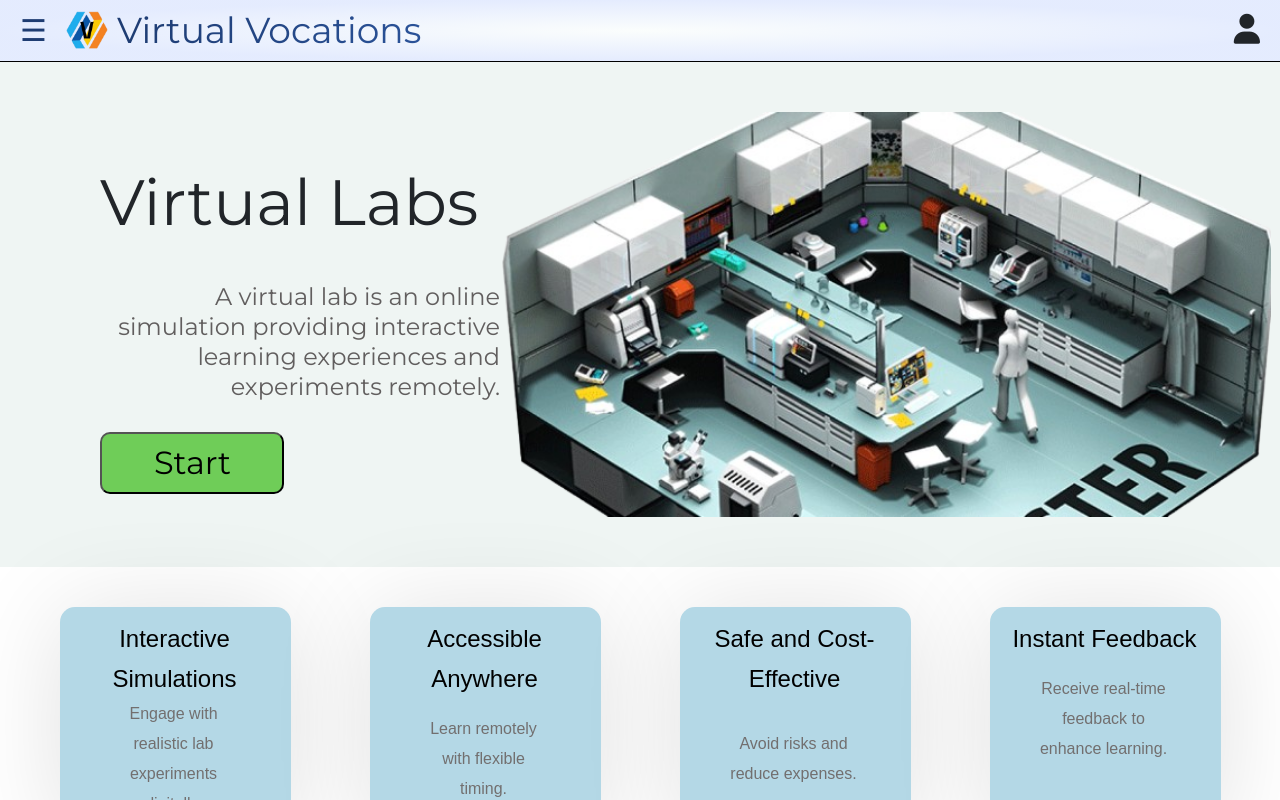
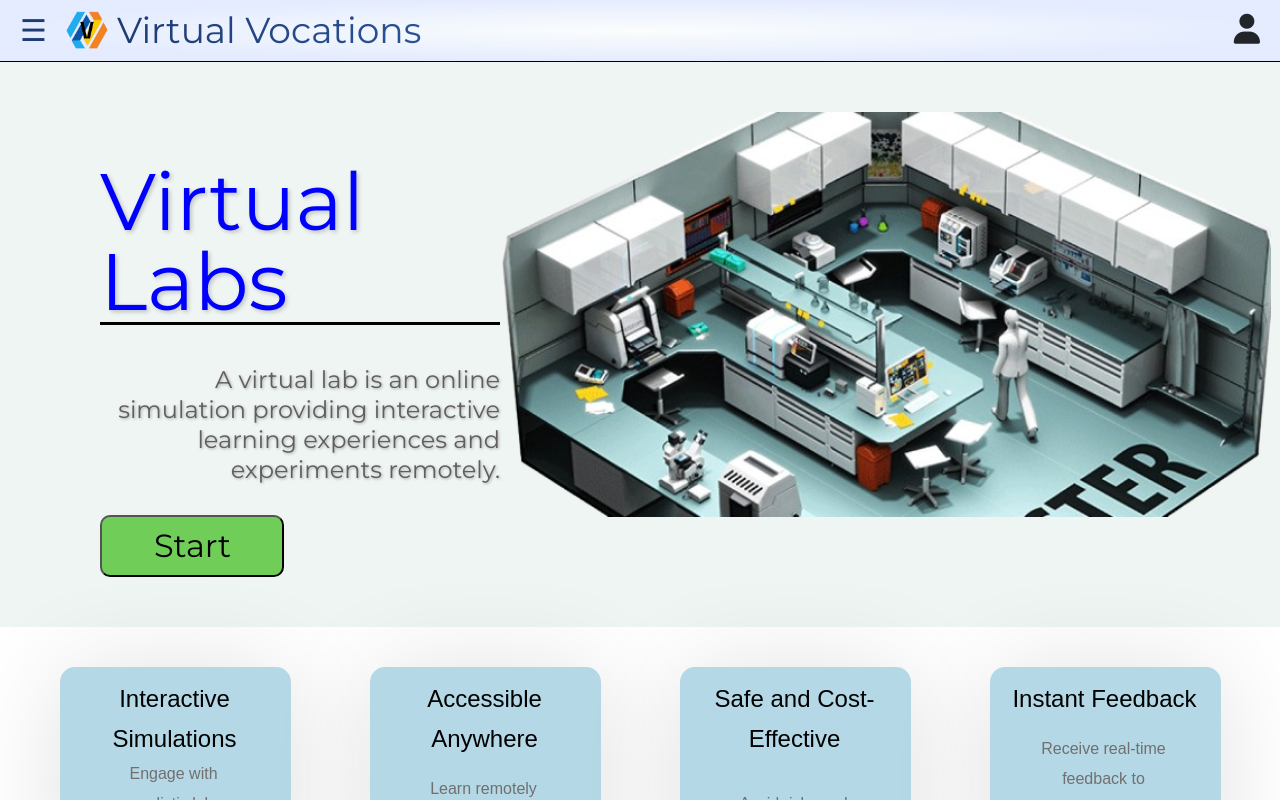
Before and after one commit to harshitj100/SkillSphere-sih, a React (Create React App) app in the folder frontend/: page /virtual-lab in a window 1280 px wide. In both pictures the pointer is over the element "Virtual Labs". Shown: the top 800 px of the page. Built offline with nearby package versions, Linux system fonts and the light colour scheme; a web font is replaced by a local one.

Commit message:
adding effects

```diff
--- a/frontend/src/styles/course.css
+++ b/frontend/src/styles/course.css
@@ -61,6 +61,12 @@
   line-height: 39.01px;
   border: 1px solid #000000;
   padding: 15px 18px;
+  transition: transfrom 0.3s ease , box-shadow 0.3s ease;
+}
+
+.v-lab-btn:hover{
+  transform: scale(1.05);
+  box-shadow: 3px 3px 20px rgba(0 , 0 , 0 , 0.3);
 }
 
 .enroll-btn {
@@ -70,6 +76,12 @@
   background-color: #5FA2D3;
   border: 1px solid #000000;
   padding: 15px 18px;
+  transition: transfrom 0.3s ease , box-shadow 0.3s ease;
+}
+
+.enroll-btn:hover{
+  transform: scale(1.05);
+  box-shadow: 3px 3px 20px rgba(0 , 0 , 0 , 0.3);
 }
 
 .enroll-btn-text {
--- a/frontend/src/styles/courseCard.css
+++ b/frontend/src/styles/courseCard.css
@@ -9,10 +9,15 @@
   width: 621px;
   height: 651px;
   border-radius: 10px;
-  border: 1px;
+  border: 1px solid #8C8A8A;
   padding: 10px;
   z-index: 2;
-  border: 1px solid #8C8A8A;
+  transition: transform 0.3s ease, box-shadow 0.3s ease;
+}
+
+.course-card-container:hover {
+  transform: scale(1.05); /* Increases the size by 5% */
+  box-shadow: 0 10px 20px rgba(0, 0, 0, 0.3); /* Adds a subtle shadow */
 }
 
 .course-card-container:hover {
@@ -105,6 +110,12 @@
   padding: 15px;
   padding-left: 22px;
   align-items: first baseline;
+  transition: transform 0.3s ease, box-shadow 0.3s ease;
+}
+
+.course-card-container-small:hover {
+  transform: scale(1.05); /* Increases the size by 5% */
+  box-shadow: 0 10px 20px rgba(0, 0, 0, 0.3); /* Adds a subtle shadow */
 }
 
 .course-image-small {
--- a/frontend/src/styles/v_lab.css
+++ b/frontend/src/styles/v_lab.css
@@ -13,12 +13,19 @@
 
 .v-lab-intro {
   font-family: 'Montserrat', sans-serif;
-  font-size: 64px;
+  font-size: 80px;
   font-weight: 500;
   line-height: 80px;
   text-align: left;
   margin-top: 50px;
   margin-bottom: 40px;
+  transition: color 0.3s ease;
+  border-bottom: 3px solid black;
+  text-shadow: 2px 2px 4px rgba(0, 0, 0, 0.2); /* Subtle shadow effect */
+}
+
+.v-lab-intro:hover{
+  color: blue;
 }
 
 .v-lab-content {
@@ -31,6 +38,7 @@
   width: 400px;
   margin-left: auto;
   margin-bottom: 30px;
+  text-shadow: 1px 1px 3px rgba(0, 0, 0, 0.3); /* Slightly more pronounced shadow */
 }
 
 .v-lab-start-btn {
@@ -46,6 +54,12 @@
   font-weight: 500;
   line-height: 40px;
   text-align: center;
+  transition: transform 0.3s ease , box-shadow 0.3s ease;
+}
+
+.v-lab-start-btn:hover{
+  transform: scale(1.05);
+  box-shadow: 5px 5px 10px rgba(0 , 0 , 0 , 0.3);
 }
 
 .v-lab-image {
@@ -66,8 +80,12 @@
   padding: 12px;
   border-radius: 15px;
   background-color: #b4d8e6;
-  ;
   box-shadow: 0px 4px 100px 0px #0000001F;
+  transition: transform 0.2s ease;
+}
+
+.lab-features:hover{
+  transform: scale(1.05);
 }
 
 .lab-features-title {
```
